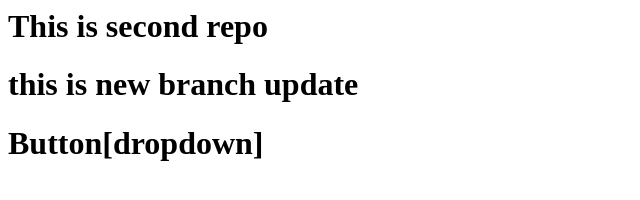
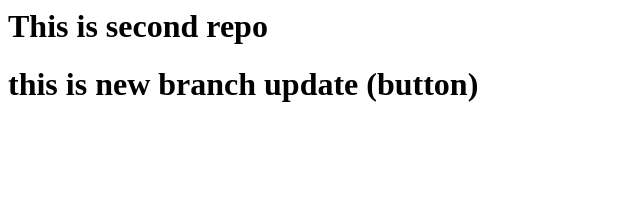
Before and after one commit to Dilipsurage09/SecondDemo, a plain HTML site: page index.html in a window 1280 px wide. Shown: the whole page, without its empty margins (0-640 px from the left). Drawn offline with Linux system fonts and the light colour scheme.

Commit message:
add button

```diff
--- a/index.html
+++ b/index.html
@@ -1,3 +1,2 @@
 <h1>This is second repo </h1>
-<h1>this is new branch update</h1>
-<h1>Button[dropdown] <h1>
+<h1>this is new branch update (button)</h1>
```
